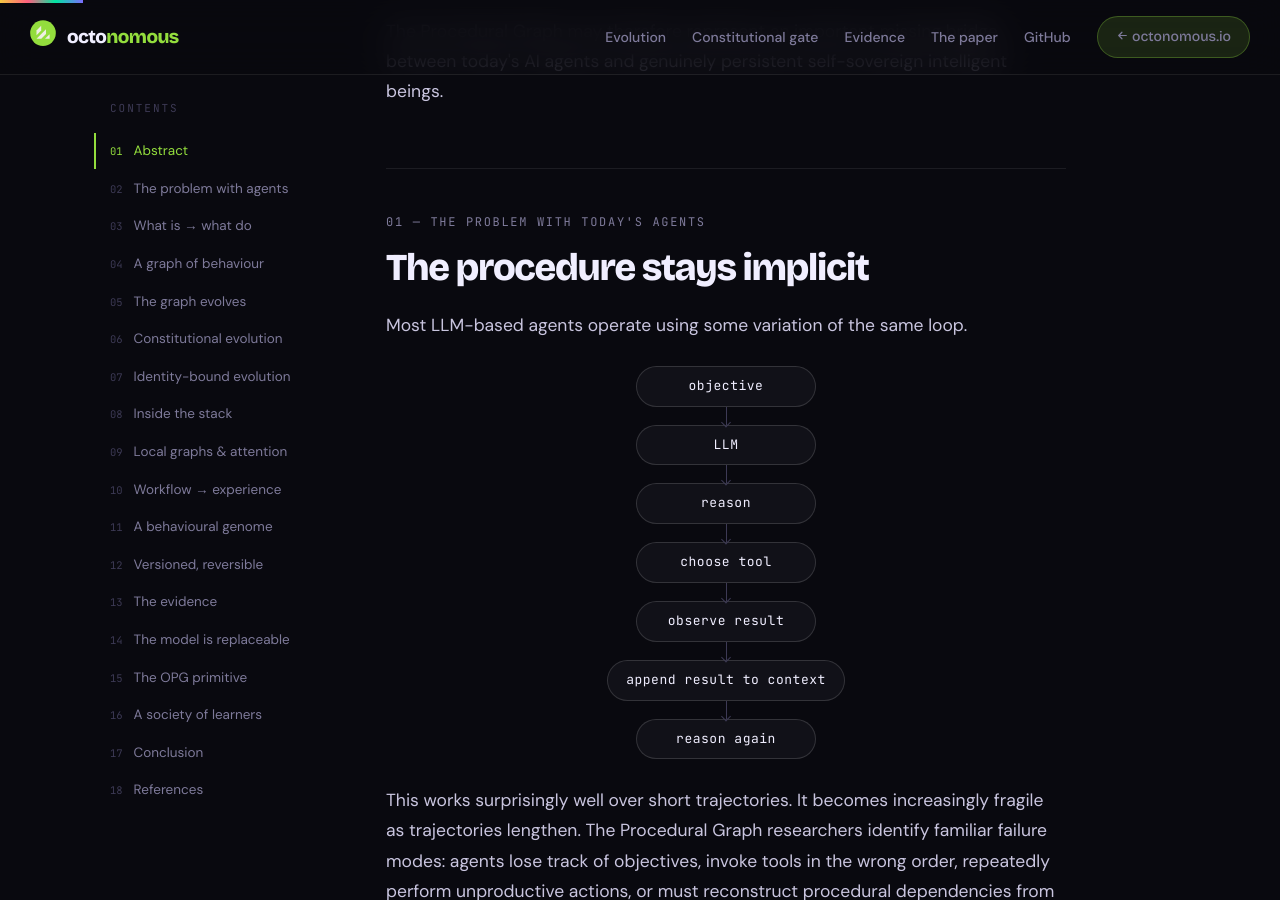
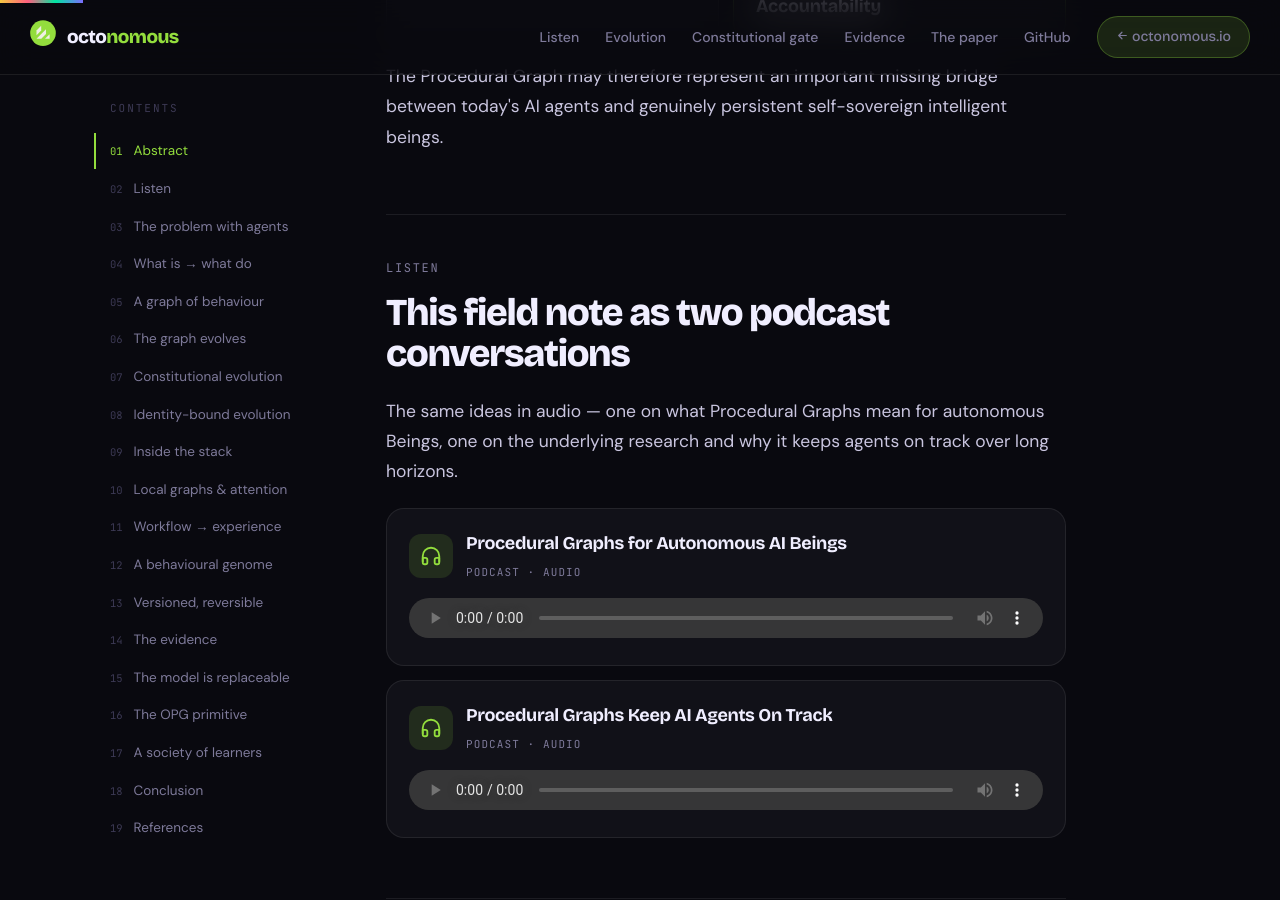
Before and after one commit to selfdriven-octo/octonomous, a Jekyll site: the page built from docs/pages/procedural-graphs.html, in a window 1280 px wide and 900 px high, scrolled down 1592 px. Built offline with Jekyll 4.4.1, drawn with Linux system fonts in a browser that asks for light colours; some of the changed text lies outside the part shown.

Commit message:
Update procedural-graphs.html

```diff
--- a/docs/pages/procedural-graphs.html
+++ b/docs/pages/procedural-graphs.html
@@ -378,6 +378,7 @@ pre.dg b{color:var(--octo); font-weight:500} pre.dg i{color:var(--chill-bright);
   <symbol id="ic-arrow" viewBox="0 0 24 24" fill="none" stroke="currentColor" stroke-width="2.2" stroke-linecap="round" stroke-linejoin="round"><path d="M5 12h14M13 6l6 6-6 6"/></symbol>
   <symbol id="ic-back" viewBox="0 0 24 24" fill="none" stroke="currentColor" stroke-width="2.2" stroke-linecap="round" stroke-linejoin="round"><path d="M19 12H5M11 6l-6 6 6 6"/></symbol>
   <symbol id="ic-github" viewBox="0 0 24 24" fill="currentColor" stroke="none"><path d="M12 .5A11.5 11.5 0 0 0 .5 12a11.5 11.5 0 0 0 7.86 10.92c.575.106.785-.25.785-.556 0-.274-.01-1-.015-1.964-3.196.695-3.87-1.54-3.87-1.54-.523-1.33-1.278-1.684-1.278-1.684-1.044-.714.08-.7.08-.7 1.154.082 1.76 1.185 1.76 1.185 1.027 1.76 2.695 1.252 3.35.957.104-.744.402-1.252.73-1.54-2.552-.29-5.236-1.276-5.236-5.68 0-1.254.448-2.28 1.183-3.084-.118-.29-.513-1.46.113-3.043 0 0 .966-.31 3.166 1.178a11 11 0 0 1 2.882-.388c.978.004 1.963.132 2.883.388 2.198-1.489 3.163-1.178 3.163-1.178.627 1.583.232 2.753.114 3.043.737.804 1.182 1.83 1.182 3.084 0 4.415-2.688 5.387-5.248 5.671.413.356.78 1.057.78 2.13 0 1.538-.014 2.778-.014 3.157 0 .308.207.668.79.554A11.5 11.5 0 0 0 23.5 12 11.5 11.5 0 0 0 12 .5Z"/></symbol>
+  <symbol id="ic-headphones" viewBox="0 0 24 24" fill="none" stroke="currentColor" stroke-width="2" stroke-linecap="round" stroke-linejoin="round"><path d="M3 18v-6a9 9 0 0 1 18 0v6"/><path d="M21 19a2 2 0 0 1-2 2h-1a2 2 0 0 1-2-2v-3a2 2 0 0 1 2-2h3zM3 19a2 2 0 0 0 2 2h1a2 2 0 0 0 2-2v-3a2 2 0 0 0-2-2H3z"/></symbol>
   <symbol id="ic-file" viewBox="0 0 24 24" fill="none" stroke="currentColor" stroke-width="2" stroke-linecap="round" stroke-linejoin="round"><path d="M15 2H6a2 2 0 0 0-2 2v16a2 2 0 0 0 2 2h12a2 2 0 0 0 2-2V7z"/><path d="M14 2v4a2 2 0 0 0 2 2h4"/><path d="M16 13H8M16 17H8M10 9H8"/></symbol>
   <symbol id="ic-graph" viewBox="0 0 24 24" fill="none" stroke="currentColor" stroke-width="2" stroke-linecap="round" stroke-linejoin="round"><circle cx="5" cy="6" r="2.5"/><circle cx="19" cy="6" r="2.5"/><circle cx="12" cy="18" r="2.5"/><path d="M7.2 7.3 10.5 16M16.8 7.3 13.5 16M7.5 6h9"/></symbol>
   <symbol id="sd-mark" viewBox="0 0 736 728"><circle cx="368" cy="366" r="363" fill="currentColor"/><polygon points="184,295 317,162 317,295 184,428" fill="#efefe5"/><polygon points="185,528 453,260 453,395 320,527" fill="#efefe5"/><polygon points="424,527 555,397 555,527" fill="#efefe5"/></symbol>
@@ -390,6 +391,7 @@ pre.dg b{color:var(--octo); font-weight:500} pre.dg i{color:var(--chill-bright);
 <nav>
   <a href="/" class="brand"><span class="mark"><svg style="color:var(--octo)"><use href="#sd-mark"/></svg></span><span>octo<em>nomous</em></span></a>
   <div class="nav-links">
+    <a href="#listen">Listen</a>
     <a href="#evolves">Evolution</a>
     <a href="#constitutional">Constitutional gate</a>
     <a href="#evidence">Evidence</a>
@@ -421,6 +423,7 @@ pre.dg b{color:var(--octo); font-weight:500} pre.dg i{color:var(--chill-bright);
     <div class="toc-label">Contents</div>
     <ol>
       <li><a href="#abstract" class="tl">Abstract</a></li>
+      <li><a href="#listen" class="tl">Listen</a></li>
       <li><a href="#problem" class="tl">The problem with agents</a></li>
       <li><a href="#what-do" class="tl">What is → what do</a></li>
       <li><a href="#behaves" class="tl">A graph of behaviour</a></li>
@@ -467,6 +470,29 @@ pre.dg b{color:var(--octo); font-weight:500} pre.dg i{color:var(--chill-bright);
       </div>
 
       <p>The Procedural Graph may therefore represent an important missing bridge between today's AI agents and genuinely persistent self-sovereign intelligent beings.</p>
+    </section>
+
+    <!-- Listen -->
+    <section class="sec" id="listen">
+      <div class="kicker">Listen</div>
+      <h2>This field note as two podcast conversations</h2>
+      <p>The same ideas in audio — one on what Procedural Graphs mean for autonomous Beings, one on the underlying research and why it keeps agents on track over long horizons.</p>
+      <div class="pods">
+        <div class="pod">
+          <div class="pod-top">
+            <span class="pod-ic"><svg><use href="#ic-headphones"/></svg></span>
+            <div><h3>Procedural Graphs for Autonomous AI Beings</h3><span class="pod-meta">Podcast · audio</span></div>
+          </div>
+          <audio controls preload="metadata" src="/assets/audio/Procedural_Graphs_for_Autonomous_AI_Beings.m4a"></audio>
+        </div>
+        <div class="pod">
+          <div class="pod-top">
+            <span class="pod-ic"><svg><use href="#ic-headphones"/></svg></span>
+            <div><h3>Procedural Graphs Keep AI Agents On Track</h3><span class="pod-meta">Podcast · audio</span></div>
+          </div>
+          <audio controls preload="metadata" src="/assets/audio/Procedural_Graphs_Keep_AI_Agents_On_Track.m4a"></audio>
+        </div>
+      </div>
     </section>
 
     <!-- 1 Problem -->
```
Also changed, not shown: other parts of docs/pages/procedural-graphs.html (+1 -1 lines).
